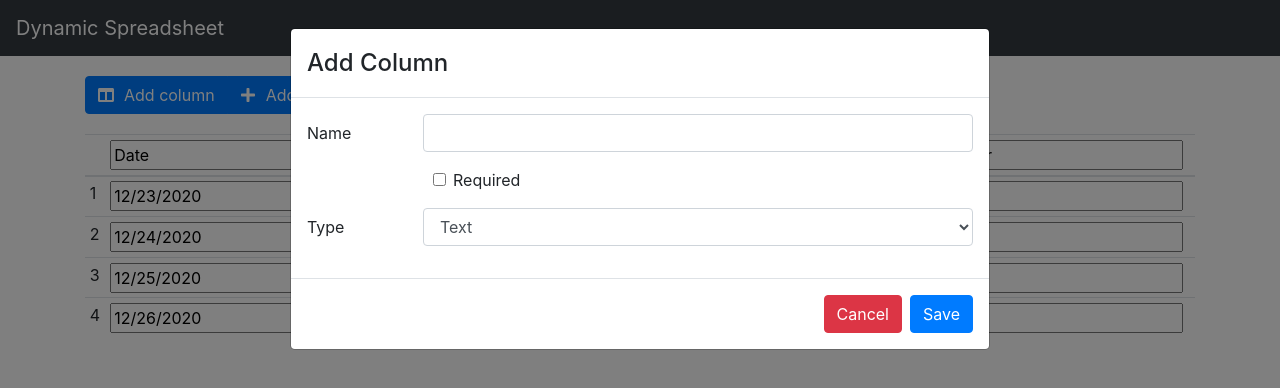
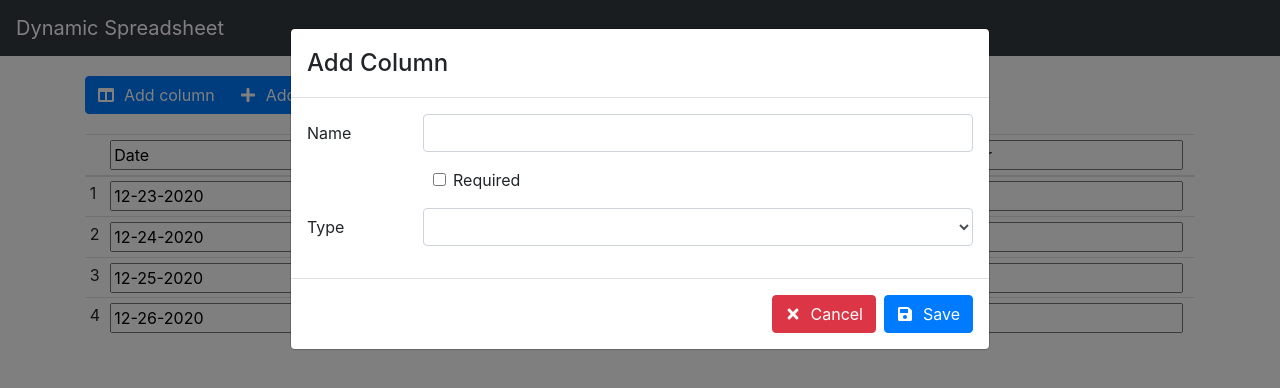
Before and after one commit to josecoliveira/dynamic-spreadsheet, a React (Create React App) app: page / in a window 1280 px wide. Both pictures are taken after a click on the button "Add column". Shown: the top 388 px of the page. Built offline with nearby package versions, Linux system fonts and the light colour scheme.

Commit message:
Validade for date fields

```diff
--- a/package.json
+++ b/package.json
@@ -8,6 +8,7 @@
     "@testing-library/user-event": "^12.6.0",
     "bootstrap": "^4.5.3",
     "immer": "^8.0.0",
+    "moment": "^2.29.1",
     "react": "^17.0.1",
     "react-bootstrap": "^1.4.0",
     "react-dom": "^17.0.1",
--- a/src/components/DSCell.js
+++ b/src/components/DSCell.js
@@ -1,4 +1,5 @@
 import React from 'react';
+import moment from 'moment';
 
 import { connect } from "react-redux";
 import { changeCell } from "../actions/index";
@@ -21,10 +22,19 @@ class DSCell extends React.Component {
 
   validate(value = this.props.value) {
     const attribute = this.props.attribute;
+    // if (attribute.type === "date") {
+    //   console.log("date");
+    //   console.log(value);
+    //   console.log(moment(value, "MM-DD-YYYY", true).isValid());
+    //   console.log(moment('20200-05-25', 'YYYY-MM-DD', true).isValid());
+    // }
     if (attribute.required && value === "") {
       this.setState({invalid: true});
     } else if (attribute.type === "number" && isNaN(value)) {
-      console.log("teste");
+      this.setState({invalid: true});
+    } else if (attribute.type === "date" && !moment(value, "MM-DD-YYYY", true).isValid()) {
+      console.log("date not valid");
+      console.log(moment(value, "MM-DD-YYYY", true).isValid());
       this.setState({invalid: true});
     } else {
       this.setState({invalid: false});
--- a/src/components/DynamicSpreadsheet.js
+++ b/src/components/DynamicSpreadsheet.js
@@ -26,7 +26,8 @@ import {
   FaColumns,
   FaEraser,
   FaPlus,
-  FaTimes
+  FaTimes,
+  FaSave
 } from 'react-icons/fa';
 
 import DSHead from './DSHead';
@@ -54,7 +55,7 @@ class DynamicSpreadsheet extends React.Component {
     this.state = {
       showAddColumnModal: false,
       addColumnName: "",
-      addColumnType: "text",
+      addColumnType: "",
       addColumnRequired: false,
       addColumnOptions: [],
       newOptionName: "",
@@ -299,15 +300,19 @@ class DynamicSpreadsheet extends React.Component {
           </Modal.Body>
           <Modal.Footer>
             <Button
+              className="button"
               variant="danger"
               onClick={this.handleCancelAddColumn}
             >
+              <FaTimes className="icon"/>
               Cancel
             </Button>{' '}
             <Button
+              className="button"
               variant="primary"
               onClick={this.handleSaveAddColumn}
             >
+              <FaSave className="icon"/>
               Save
             </Button>
           </Modal.Footer>
--- a/src/reducers/index.js
+++ b/src/reducers/index.js
@@ -35,22 +35,22 @@ const initialState = {
   ],
   entries: [
     {
-      "Date": "12/23/2020",
+      "Date": "12-23-2020",
       "Select": "Option 1",
       "Text": "Text 1",
       "Number": 1
     }, {
-      "Date": "12/24/2020",
+      "Date": "12-24-2020",
       "Select": "Option 2",
       "Text": "Text 2",
       "Number": 2
     }, {
-      "Date": "12/25/2020",
+      "Date": "12-25-2020",
       "Select": "Option 3",
       "Text": "Text 3",
       "Number": 3
     }, {
-      "Date": "12/26/2020",
+      "Date": "12-26-2020",
       "Select": "Option 4",
       "Text": "Text 4",
       "Number": 4
```
Also changed, not shown: 1 other file (tests, documents, lock files or other folders).
